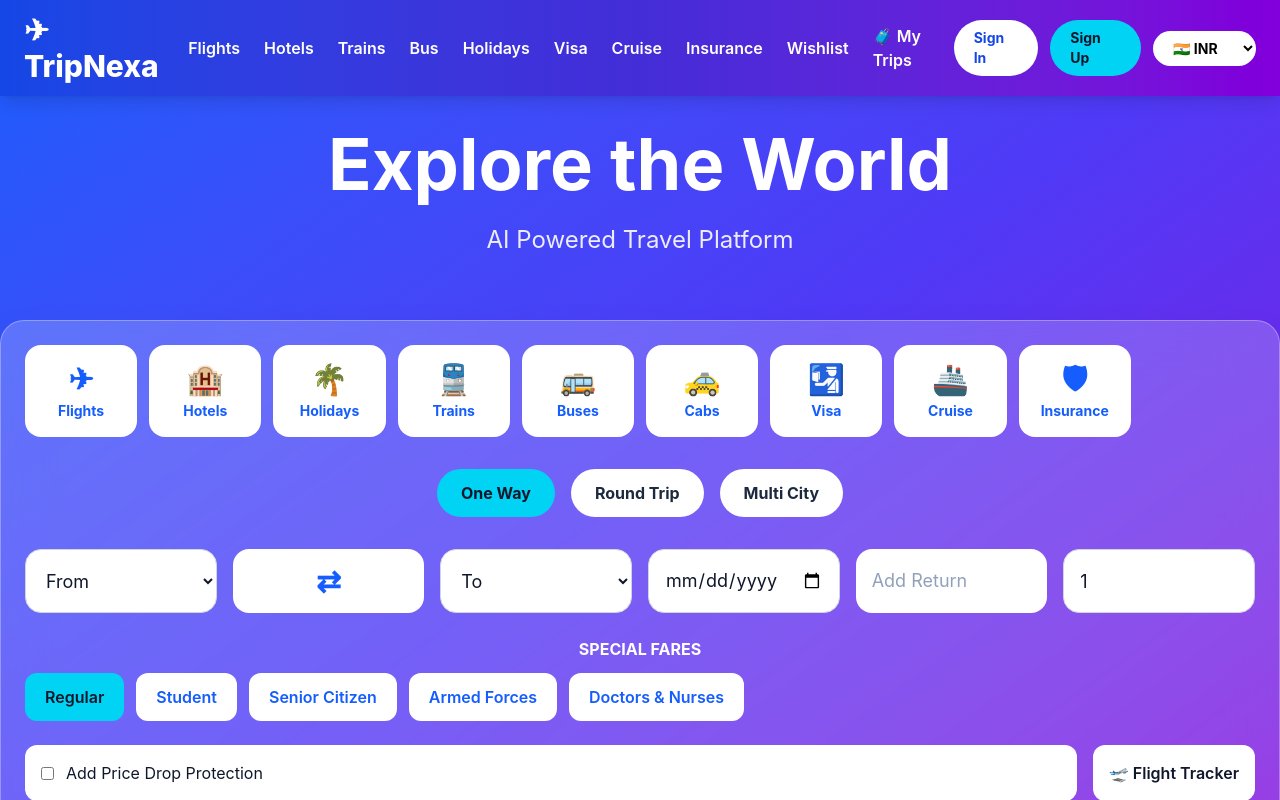
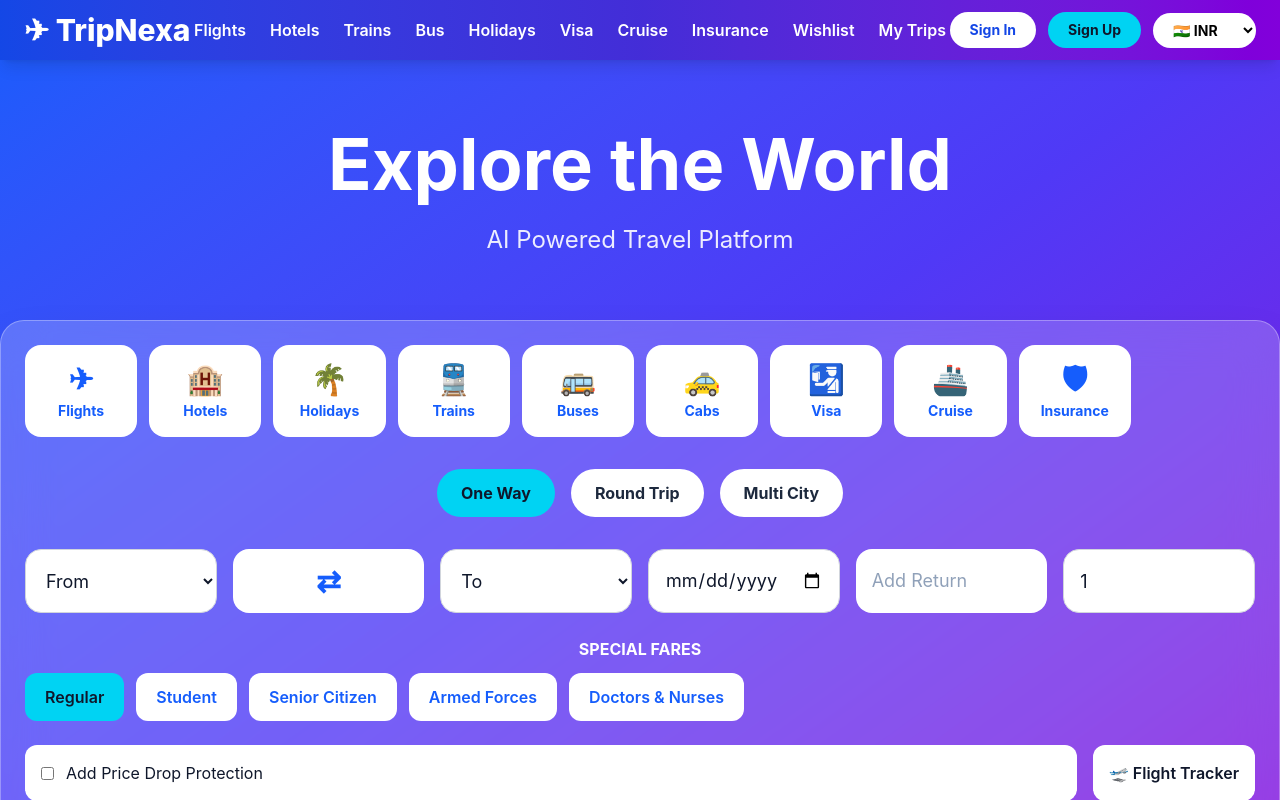
Before and after one commit to aryan20065-cloud/TripNexa, a React (Vite) app in the folder client/: page / in a window 1280 px wide. Shown: the top 800 px of the page. Built offline with nearby package versions, Linux system fonts and the light colour scheme.

Commit message:
Updated navbar, currency support and UI improvements

```diff
--- a/client/src/components/layout/Navbar.jsx
+++ b/client/src/components/layout/Navbar.jsx
@@ -18,7 +18,7 @@
           <Link to="/cruise">Cruise</Link>
           <Link to="/insurance">Insurance</Link>
           <Link to="/wishlist"> Wishlist</Link>
-          <Link to="/mytrips">🧳 My Trips</Link>
+          <Link to="/mytrips"> My Trips</Link>
         </div>
 
         <div className="flex items-center gap-3">
```
